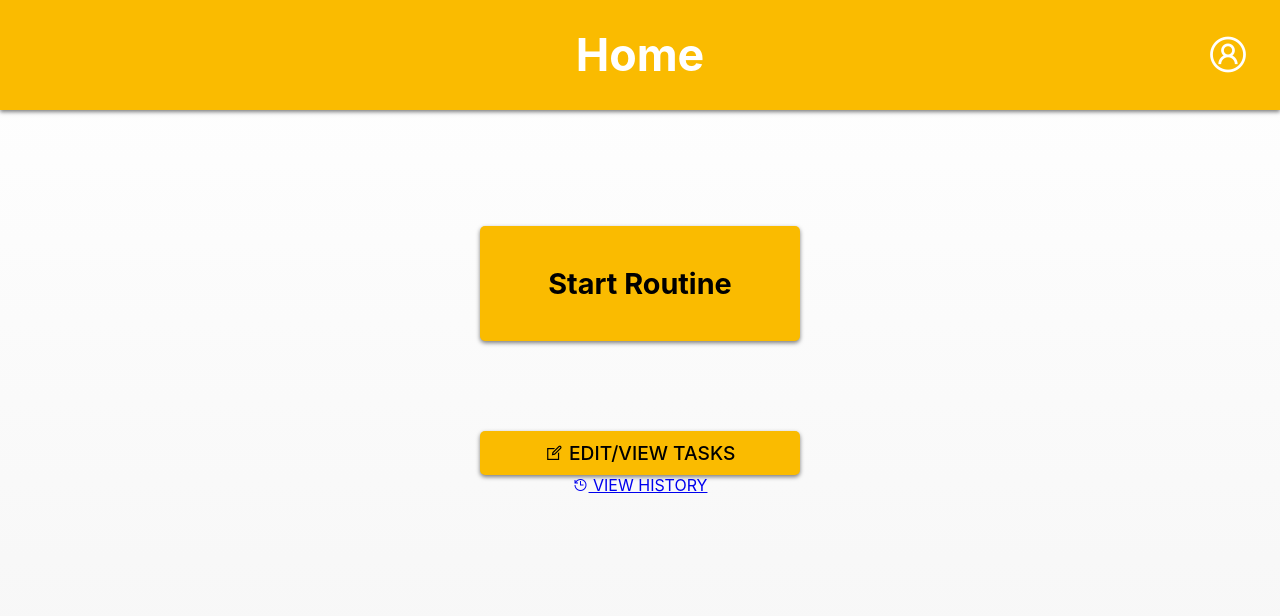
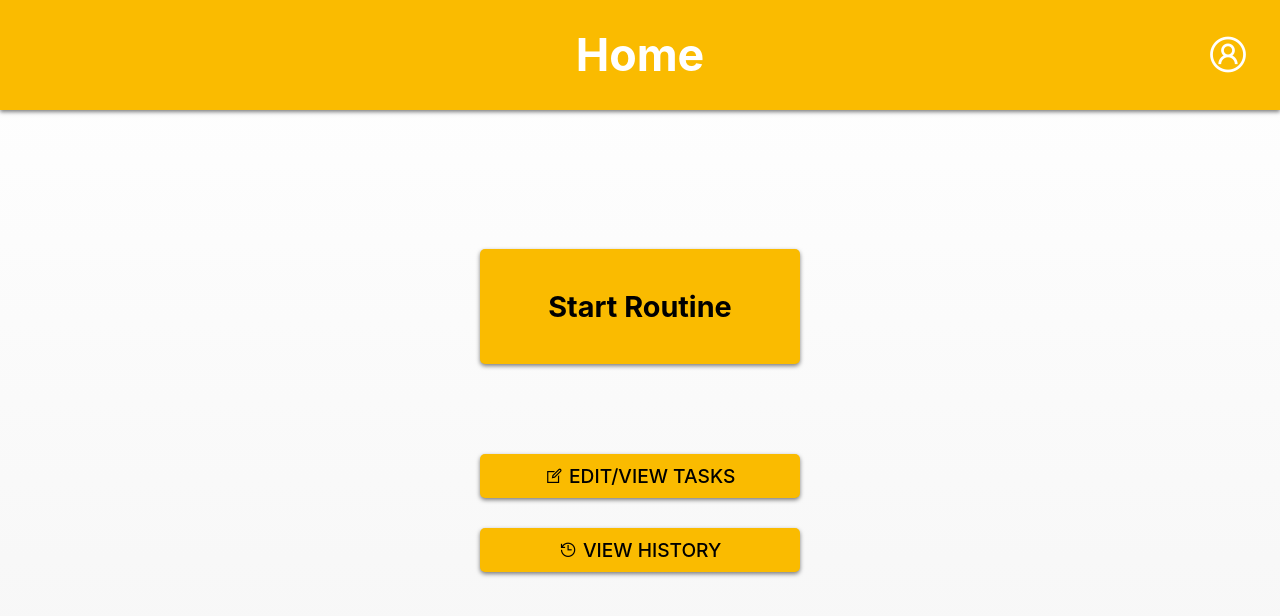
Before and after one commit to MikoFrosty/mindless, a React (Create React App) app: page /home in a window 1280 px wide. Shown: the top 616 px of the page. Built offline with nearby package versions, Linux system fonts and the light colour scheme; no server answers; the database is empty; sample sign-in values are in the browser's storage.

Commit message:
Add history button style, edit accessibility style

```diff
--- a/src/components/Home.css
+++ b/src/components/Home.css
@@ -5,6 +5,7 @@
   flex-direction: column;
   justify-content: center;
   align-items: center;
+  padding-top: 100px;
 }
 #home-page #start-button {
   text-decoration: none;
@@ -21,8 +22,11 @@
   width: 320px;
   box-shadow: 0px 2px 4px rgba(0, 0, 0, 0.5);
 }
-#home-page #start-button:hover {
-  box-shadow: 0px 0px 1px rgba(0, 0, 0, 0.5);
+@media (hover: hover) {
+  #home-page #start-button:hover {
+    background-color: #fabb00;
+    box-shadow: 0px 0px 1px rgba(0, 0, 0, 0.5);
+  }
 }
 #home-page #start-button:active {
   box-shadow: 0px 0px 1px rgba(0, 0, 0, 0.5);
@@ -54,6 +58,37 @@
 #home-page #tasklist-button:active {
   box-shadow: 0px 0px 1px rgba(0, 0, 0, 0.5);
 }
-#home-page #tasklist-button:focus {
+#home-page #tasklist-button:focus-visible {
+  outline: 2px dotted black;
+}
+#home-page #tasklist-button:focus:not(:focus-visible) {
   outline: none;
 }
+#home-page #history-button {
+  text-decoration: none;
+  background-color: #fabb00;
+  color: rgb(0, 0, 0);
+  border: none;
+  border-radius: 5px;
+  padding: 10px;
+  margin-top: 30px;
+  font-size: 1.2rem;
+  font-weight: 500;
+  cursor: pointer;
+  width: 320px;
+  box-shadow: 0px 2px 4px rgba(0, 0, 0, 0.5);
+}
+@media (hover: hover) {
+  #home-page #history-button:hover {
+    box-shadow: 0px 0px 1px rgba(0, 0, 0, 0.5);
+  }
+}
+#home-page #history-button:active {
+  box-shadow: 0px 0px 1px rgba(0, 0, 0, 0.5);
+}
+#home-page #history-button:focus-visible {
+  outline: 2px dotted black;
+}
+#home-page #history-button:focus:not(:focus-visible) {
+  outline: none;
+}
```
